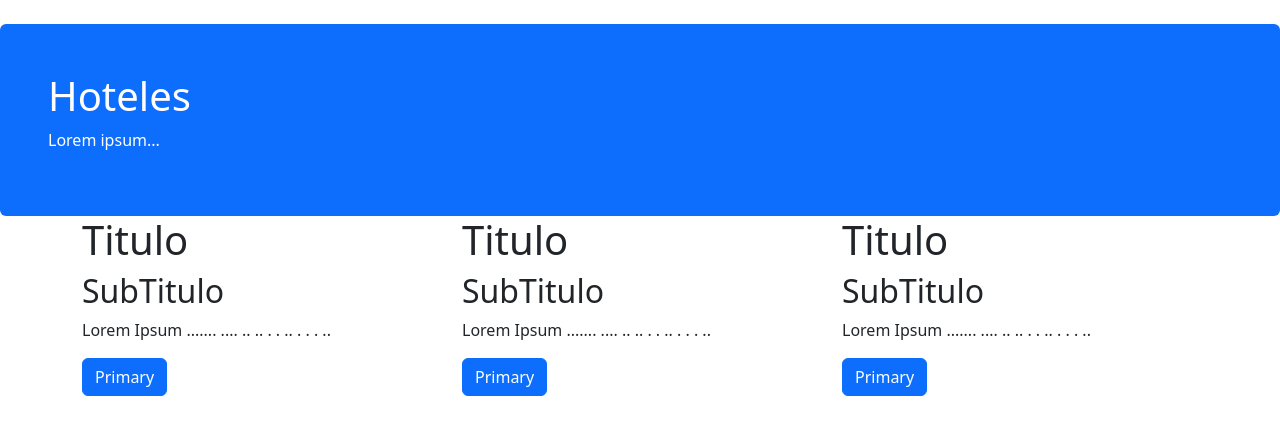
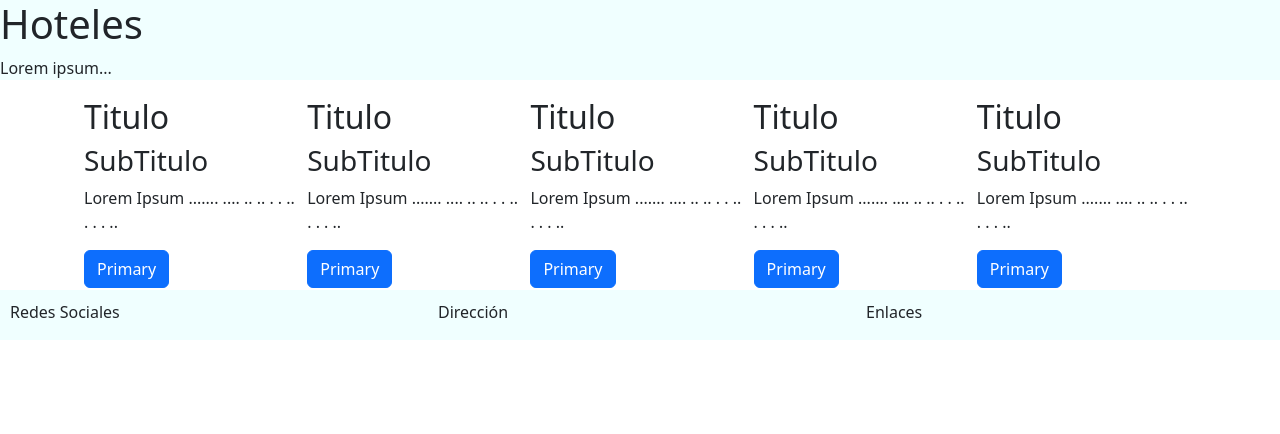
Before and after one commit to devStudent/Paginas-web-con-Bootstrap-4, a website: page index.html in a window 1280 px wide. Drawn offline with nearby package versions, Linux system fonts and the light colour scheme.

Commit message:
Customize template

```diff
--- /dev/null
+++ b/css/main.css
@@ -0,0 +1,15 @@
+.jumbotron{
+    background-color: azure;
+}
+footer{
+    padding: 10px 10px 0 10px;
+    background-color: azure;
+    margin-bottom: 0;
+}
+.card-hotel{
+    flex: 1 150px;
+    padding: 2px;
+}
+.btn-reserva{
+    width: 100%;
+}
--- a/index.html
+++ b/index.html
@@ -5,35 +5,80 @@
     <meta name="viewport" content="width=device-width, initial-scale=1">
     <title>Bootstrap demo</title>
     <link href="node_modules/bootstrap/dist/css/bootstrap.min.css" rel="stylesheet" integrity="sha384-rbsA2VBKQhggwzxH7pPCaAqO46MgnOM80zW1RWuH61DGLwZJEdK2Kadq2F9CUG65" crossorigin="anonymous">
+    <link href="css/main.css" rel="stylesheet">
+    <title>Guía de Hoteles</title>
+
   </head>
   <body>
-    <div class="mt-4 p-5 bg-primary text-white rounded">
+    <div class="jumbotron">
       <h1>Hoteles</h1>
       <p>Lorem ipsum...</p>
     </div>
     <div class="container">
-      <div class="row">
-        <div class="col-12 col-sm-4">
-          <h1>Titulo</h1>
-          <h2>SubTitulo</h2>
-          <p>Lorem Ipsum ....... .... .. .. . . .. . . . ..  </p>
-          <button type="button" class="btn btn-primary">Primary</button>
+      <div class="d-flex flex-wrap flex-row-reserve">
+        <div class="card-hotel d-flex flex-column justify-content-between">
+          <div>
+            <h2>Titulo</h2>
+            <h3>SubTitulo</h3>
+            <p>Lorem Ipsum ....... .... .. .. . . .. . . . ..  </p>
+          </div>
+          <div>
+            <button type="button" class="btn btn-primary btn-reserve">Primary</button>
+          </div>
         </div>
-        <div class="col-12 col-sm-4">
-          <h1>Titulo</h1>
-          <h2>SubTitulo</h2>
-          <p>Lorem Ipsum ....... .... .. .. . . .. . . . ..  </p>
-          <button type="button" class="btn btn-primary">Primary</button>
+        <div class="card-hotel d-flex flex-column justify-content-between">
+          <div>
+            <h2>Titulo</h2>
+            <h3>SubTitulo</h3>
+            <p>Lorem Ipsum ....... .... .. .. . . .. . . . ..  </p>
+          </div>
+          <div>
+            <button type="button" class="btn btn-primary btn-reserve">Primary</button>
+          </div>
         </div>
-        <div class="col-12 col-sm-4">
-          <h1>Titulo</h1>
-          <h2>SubTitulo</h2>
-          <p>Lorem Ipsum ....... .... .. .. . . .. . . . ..  </p>
-          <button type="button" class="btn btn-primary">Primary</button>
-
+        <div class="card-hotel d-flex flex-column justify-content-between">
+          <div>
+            <h2>Titulo</h2>
+            <h3>SubTitulo</h3>
+            <p>Lorem Ipsum ....... .... .. .. . . .. . . . ..  </p>
+          </div>
+          <div>
+            <button type="button" class="btn btn-primary btn-reserve">Primary</button>
+          </div>
+        </div>
+        <div class="card-hotel d-flex flex-column justify-content-between">
+          <div>
+            <h2>Titulo</h2>
+            <h3>SubTitulo</h3>
+            <p>Lorem Ipsum ....... .... .. .. . . .. . . . ..  </p>
+          </div>
+          <div>
+            <button type="button" class="btn btn-primary btn-reserve">Primary</button>
+          </div>
+        </div>
+        <div class="card-hotel d-flex flex-column justify-content-between">
+          <div>
+            <h2>Titulo</h2>
+            <h3>SubTitulo</h3>
+            <p>Lorem Ipsum ....... .... .. .. . . .. . . . ..  </p>
+          </div>
+          <div>
+            <button type="button" class="btn btn-primary btn-reserve">Primary</button>
+          </div>
         </div>
       </div>
     </div>
+    <footer>
+      <div class="row">
+        <div class="col-sm-4">Redes Sociales</div>
+        <div class="col-sm-4">
+          <address>Dirección</address>
+        </div>
+        <div class="col-sm-4">
+          Enlaces
+        </div>
+      </div>
+    </footer>
     <script src="node_modules/bootstrap/dist/js/bootstrap.bundle.min.js" integrity="sha384-kenU1KFdBIe4zVF0s0G1M5b4hcpxyD9F7jL+jjXkk+Q2h455rYXK/7HAuoJl+0I4" crossorigin="anonymous"></script>
   </body>
 </html>
```
